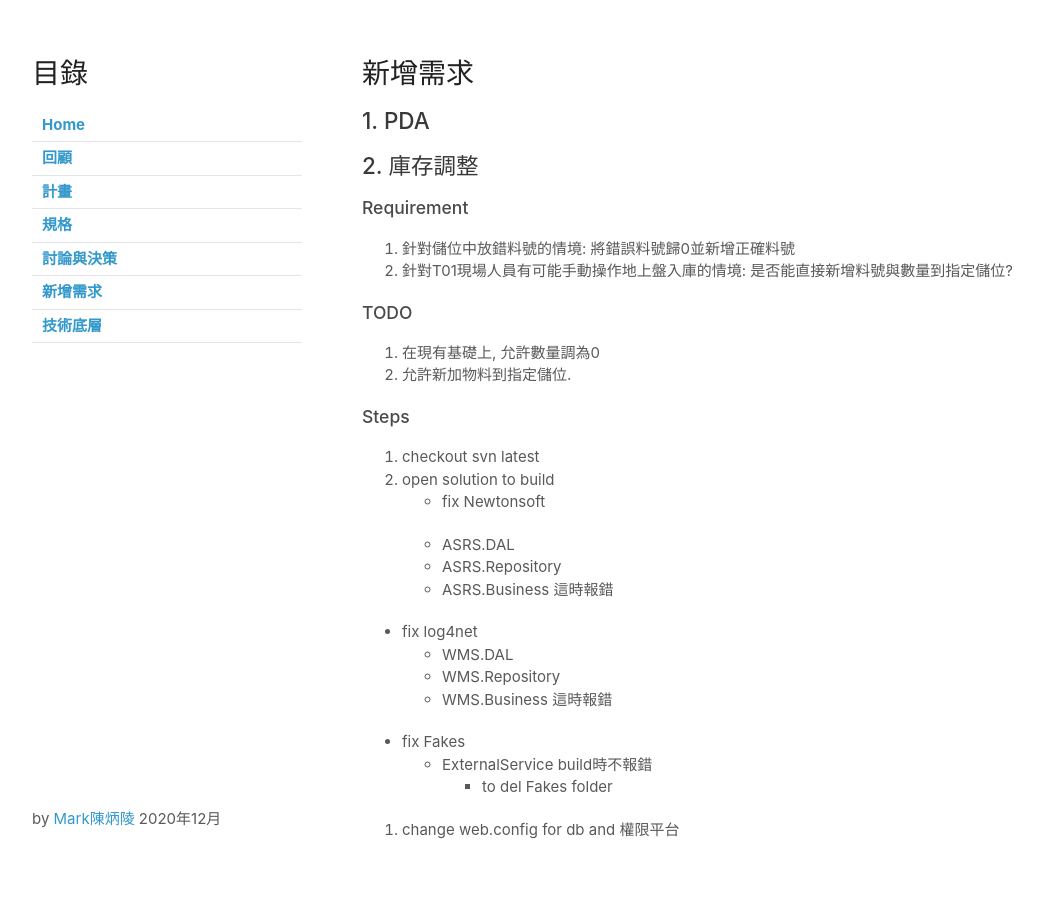
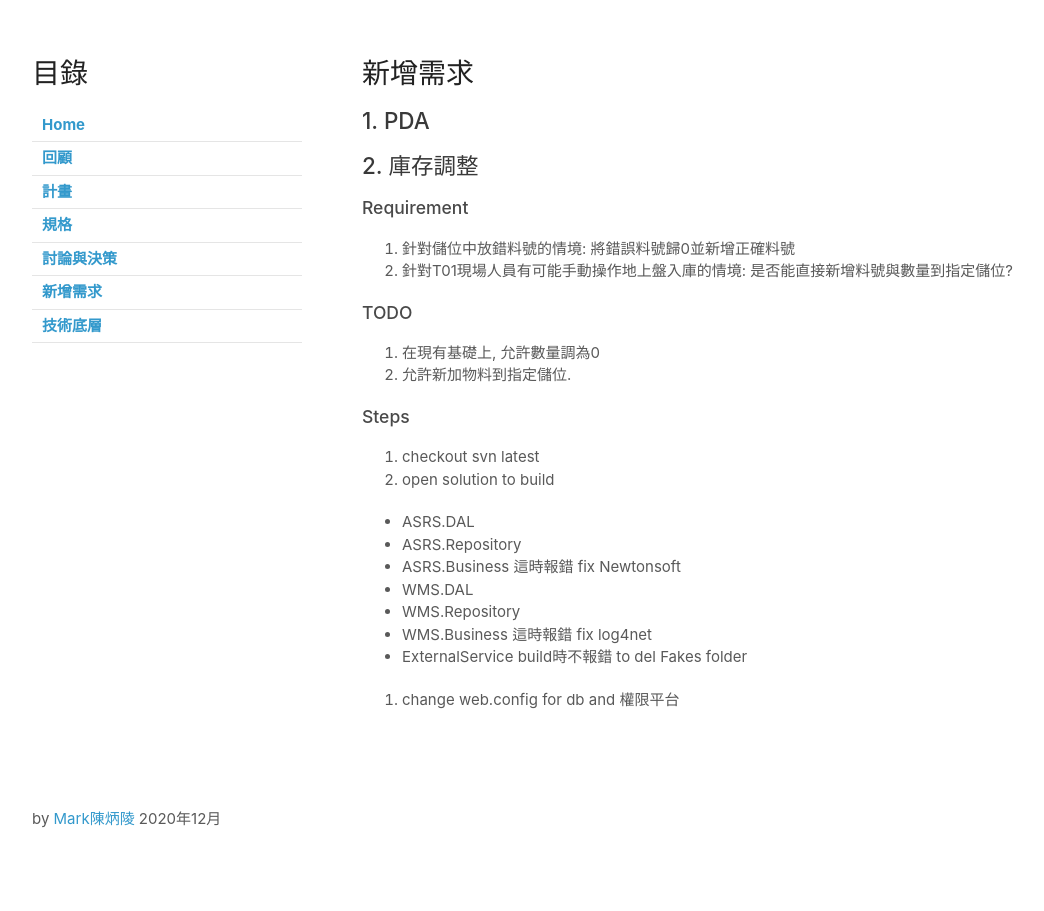
Before and after one commit to dreamaitek/p003, a Jekyll site: the page built from extra.md, in a window 1280 px wide. Shown: the whole page, without its empty margins (68-1112 px from the left). Built offline with Jekyll 4.4.1, drawn with Linux system fonts in a browser that asks for light colours; our own code applies the rules of GitHub Pages for plain Markdown files.

Commit message:
Update extra.md

```diff
--- a/extra.md
+++ b/extra.md
@@ -20,19 +20,14 @@
 
 1. checkout svn latest
 1. open solution to build
-  - fix Newtonsoft
-      - ASRS.DAL
-      - ASRS.Repository
-      - ASRS.Business 這時報錯
 
-  - fix log4net
-    - WMS.DAL
-    - WMS.Repository
-    - WMS.Business 這時報錯
-
-  - fix Fakes
-    - ExternalService  build時不報錯
-      - to del Fakes folder
+  - ASRS.DAL
+  - ASRS.Repository
+  - ASRS.Business 這時報錯     fix Newtonsoft
+  - WMS.DAL
+  - WMS.Repository
+  - WMS.Business 這時報錯      fix log4net
+  - ExternalService  build時不報錯 to del Fakes folder
 
 
 
```
